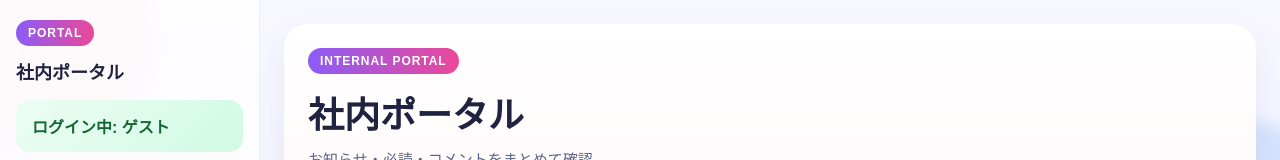
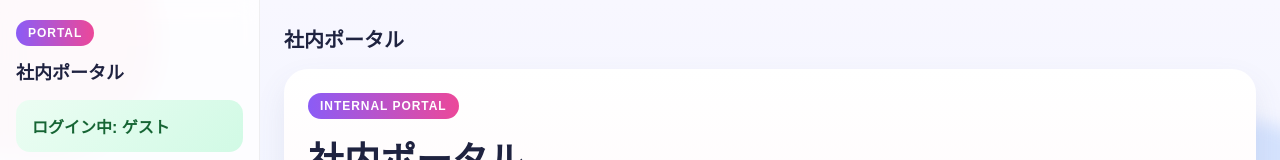
Before and after one commit to kmiyazaki-pixel/tunag, a Next.js app in the folder frontend/: page / in a window 1280 px wide. Shown: the top 160 px of the page. Built offline with nearby package versions, Linux system fonts and the light colour scheme; no server answers; the database is empty.

Commit message:
Update page.tsx

```diff
--- a/frontend/app/page.tsx
+++ b/frontend/app/page.tsx
@@ -1,6 +1,9 @@
+"use client";
+
 export const dynamic = "force-dynamic";
 export const revalidate = 0;
 
+import { useEffect, useState } from "react";
 import { supabase } from "@/lib/supabase";
 import PostListClient from "@/components/post-list-client";
 import PortalSidebar from "@/components/portal-sidebar";
@@ -24,7 +27,14 @@ type PostSummary = {
   actual_read_count: number;
 };
 
-export default async function HomePage() {
+export default function HomePage() {
+  const [posts, setPosts] = useState<PostSummary[]>([]);
+  const [loading, setLoading] = useState(true);
+  const [error, setError] = useState<string | null>(null);
+  const [menuOpen, setMenuOpen] = useState(false);
+
+  useEffect(() => {
+    async function loadPosts() {
       const { data, error } = await supabase
         .from("post_summary")
         .select("*")
@@ -32,28 +42,21 @@ export default async function HomePage() {
         .order("published_at", { ascending: false });
 
       if (error) {
-    return (
-      <main style={styles.page}>
-        <div style={styles.bgCircle1} />
-        <div style={styles.bgCircle2} />
-        <div style={styles.bgCircle3} />
-
-        <PortalSidebar />
-
-        <div style={styles.mainArea}>
-          <div style={styles.container}>
-            <section style={styles.heroCard}>
-              <div style={styles.kicker}>INTERNAL PORTAL</div>
-              <h1 style={styles.title}>社内ポータル</h1>
-              <p style={styles.error}>データ取得に失敗しました: {error.message}</p>
-            </section>
-          </div>
-        </div>
-      </main>
-    );
+        setError(error.message);
+        setLoading(false);
+        return;
       }
 
-  const posts = ((data ?? []) as PostSummary[]).filter((post) => post.status === "published");
+      const filtered = ((data ?? []) as PostSummary[]).filter(
+        (post) => post.status === "published"
+      );
+
+      setPosts(filtered);
+      setLoading(false);
+    }
+
+    loadPosts();
+  }, []);
 
   const totalPosts = posts.length;
   const totalReads = posts.reduce((sum, post) => sum + (post.actual_read_count ?? 0), 0);
@@ -62,14 +65,69 @@ export default async function HomePage() {
 
   return (
     <main style={styles.page}>
+      <style jsx>{`
+        @media (max-width: 959px) {
+          .portal-sidebar-mobile {
+            position: fixed !important;
+            top: 0;
+            left: 0;
+            bottom: 0;
+            width: 82vw !important;
+            min-width: 82vw !important;
+            max-width: 82vw !important;
+            transform: translateX(-100%);
+            transition: transform 0.25s ease;
+            z-index: 40;
+          }
+
+          .portal-main-mobile {
+            padding: 16px !important;
+          }
+
+          .portal-menu-button {
+            display: inline-flex !important;
+          }
+        }
+
+        @media (min-width: 960px) {
+          .portal-menu-button {
+            display: none !important;
+          }
+        }
+      `}</style>
+
       <div style={styles.bgCircle1} />
       <div style={styles.bgCircle2} />
       <div style={styles.bgCircle3} />
 
-      <PortalSidebar />
+      {menuOpen && <div style={styles.backdrop} onClick={() => setMenuOpen(false)} />}
 
-      <div style={styles.mainArea}>
+      <div className="portal-sidebar-mobile" style={styles.sidebarWrap}>
+        <PortalSidebar mobileOpen={menuOpen} onClose={() => setMenuOpen(false)} />
+      </div>
+
+      <div className="portal-main-mobile" style={styles.mainArea}>
         <div style={styles.container}>
+          <div style={styles.mobileHeader}>
+            <button
+              type="button"
+              onClick={() => setMenuOpen(true)}
+              className="portal-menu-button"
+              style={styles.menuButton}
+            >
+              ☰
+            </button>
+            <div style={styles.mobileHeaderTitle}>社内ポータル</div>
+          </div>
+
+          {error ? (
+            <section style={styles.heroCard}>
+              <div style={styles.kicker}>INTERNAL PORTAL</div>
+              <h1 style={styles.title}>社内ポータル</h1>
+              <p style={styles.error}>データ取得に失敗しました: {error}</p>
+            </section>
+          ) : (
+            <>
               <section style={styles.heroCard}>
                 <div style={styles.kicker}>INTERNAL PORTAL</div>
                 <h1 style={styles.title}>社内ポータル</h1>
@@ -96,8 +154,10 @@ export default async function HomePage() {
               </section>
 
               <div style={styles.listWrap}>
-            <PostListClient posts={posts} />
+                {loading ? <div style={styles.loading}>読み込み中...</div> : <PostListClient posts={posts} />}
               </div>
+            </>
+          )}
         </div>
       </div>
     </main>
@@ -143,6 +203,16 @@ const styles: Record<string, React.CSSProperties> = {
     background: "rgba(34, 197, 94, 0.12)",
     filter: "blur(10px)",
   },
+  backdrop: {
+    position: "fixed",
+    inset: 0,
+    background: "rgba(15, 23, 42, 0.30)",
+    zIndex: 20,
+  },
+  sidebarWrap: {
+    position: "relative",
+    zIndex: 30,
+  },
   mainArea: {
     flex: 1,
     minWidth: 0,
@@ -155,6 +225,30 @@ const styles: Record<string, React.CSSProperties> = {
     margin: "0 auto",
     position: "relative",
     zIndex: 1,
+  },
+  mobileHeader: {
+    display: "flex",
+    alignItems: "center",
+    gap: "12px",
+    marginBottom: "16px",
+  },
+  mobileHeaderTitle: {
+    fontSize: "20px",
+    fontWeight: 800,
+    color: "#1f2340",
+  },
+  menuButton: {
+    display: "none",
+    alignItems: "center",
+    justifyContent: "center",
+    border: "1px solid rgba(99,102,241,0.16)",
+    borderRadius: "12px",
+    background: "#fff",
+    width: "44px",
+    height: "44px",
+    cursor: "pointer",
+    fontSize: "22px",
+    fontWeight: 800,
   },
   heroCard: {
     background: "linear-gradient(180deg, #ffffff 0%, #fffafb 100%)",
@@ -223,6 +317,11 @@ const styles: Record<string, React.CSSProperties> = {
   listWrap: {
     borderRadius: "24px",
   },
+  loading: {
+    background: "#fff",
+    borderRadius: "18px",
+    padding: "20px",
+  },
   error: {
     color: "#991b1b",
     background: "#fee2e2",
```
Lines whose indentation alone changed are shown as unchanged.
